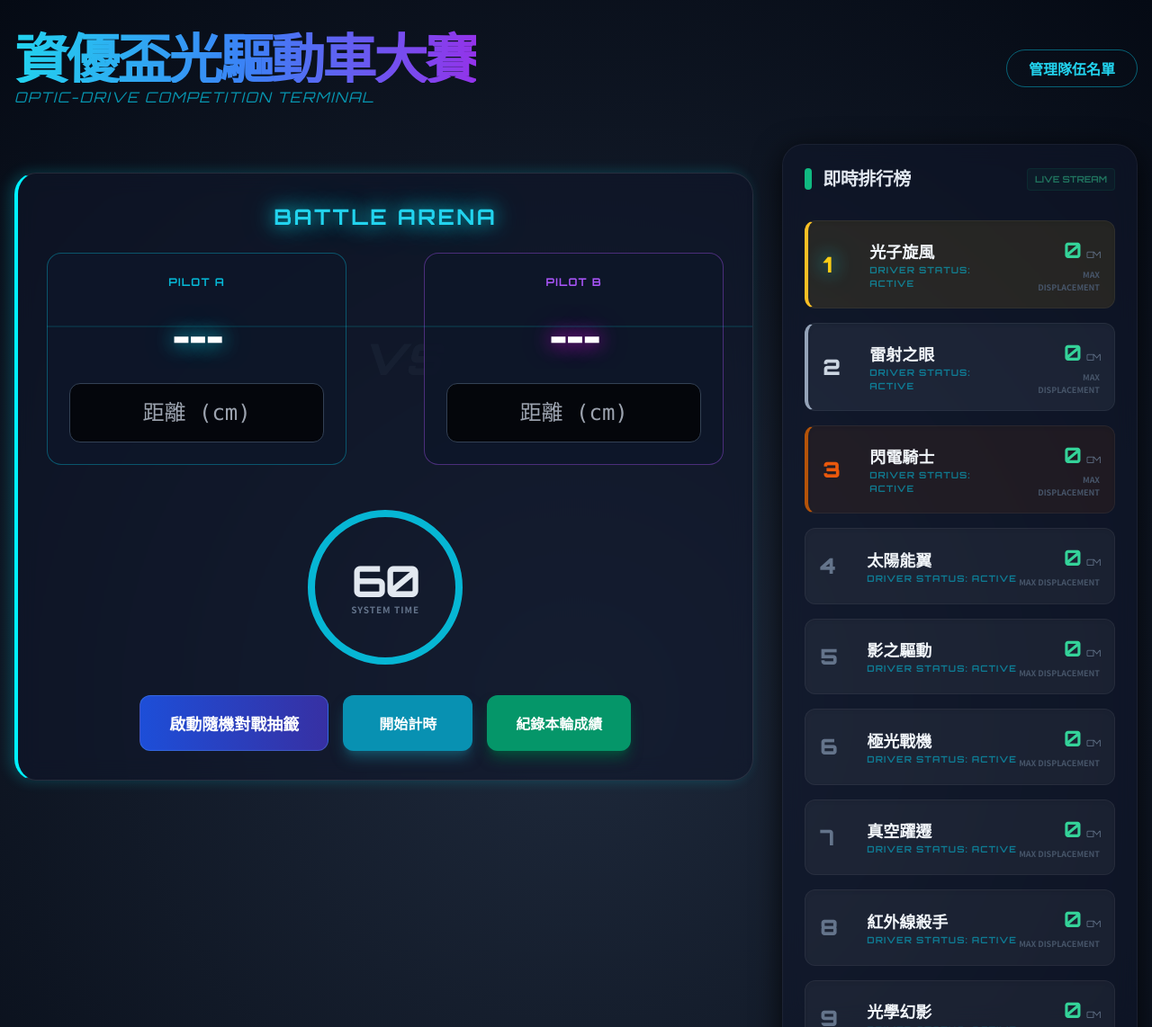
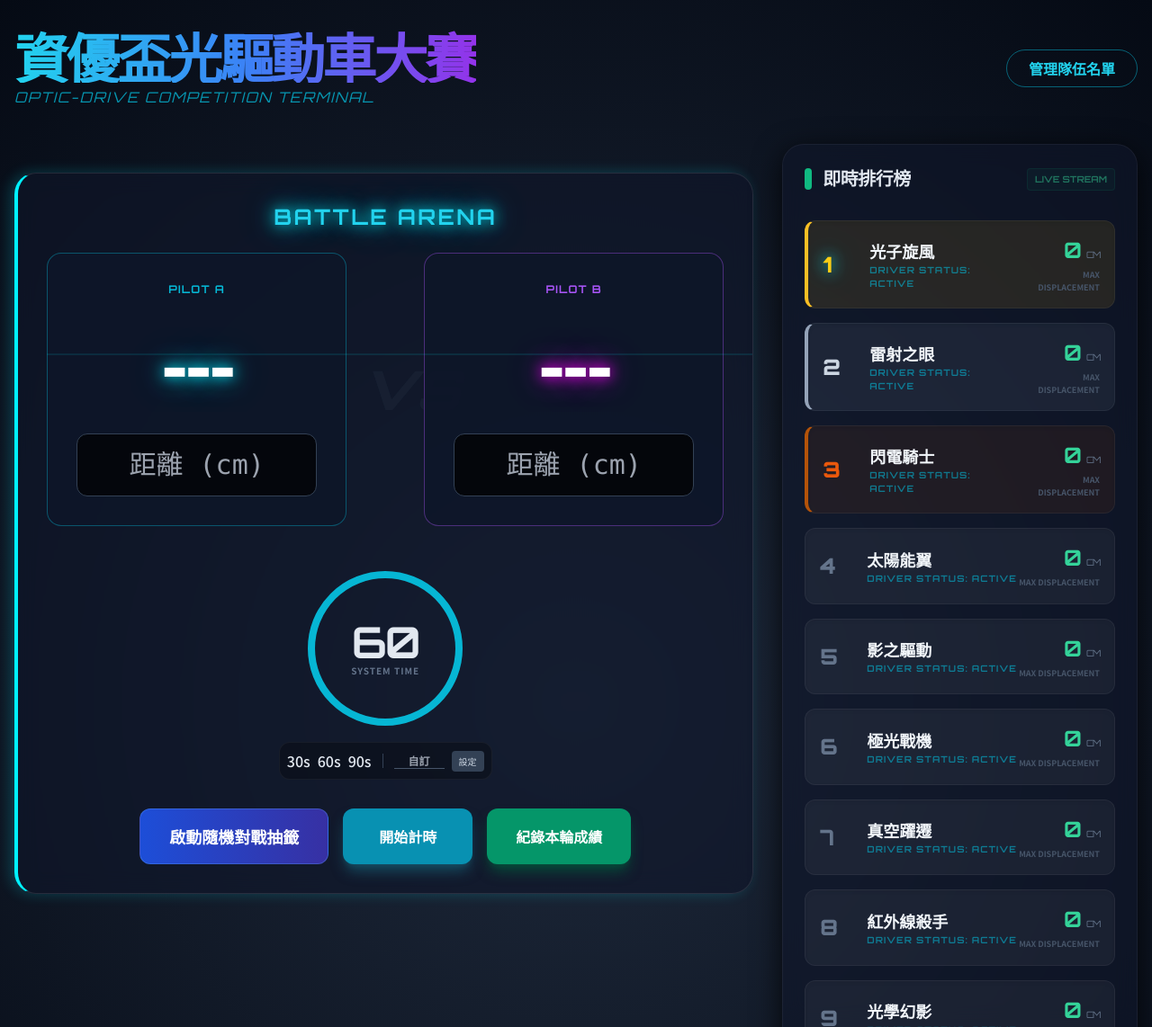
Before and after one commit to mikania0000/PHOTODRIVE, a plain HTML site: page index.html in a window 1280 px wide. Shown: the top 1142 px of the page at 90% size. Drawn offline with nearby package versions, Linux system fonts and the light colour scheme.

Commit message:
index.html

```diff
--- a/index.html
+++ b/index.html
@@ -34,9 +34,9 @@
 
         .neon-border-blue { border-left: 4px solid var(--neon-blue); box-shadow: -5px 0 15px rgba(0, 242, 255, 0.2); }
 
-        /* 加強字體光暈 */
-        .glow-text { text-shadow: 0 0 20px rgba(0, 242, 255, 0.8), 0 0 40px rgba(0, 242, 255, 0.4); }
-        .glow-text-pink { text-shadow: 0 0 20px rgba(255, 0, 255, 0.8), 0 0 40px rgba(255, 0, 255, 0.4); }
+        /* 超強光暈效果 */
+        .glow-text { text-shadow: 0 0 15px rgba(0, 242, 255, 0.9), 0 0 30px rgba(0, 242, 255, 0.6), 0 0 60px rgba(0, 242, 255, 0.3); }
+        .glow-text-pink { text-shadow: 0 0 15px rgba(255, 0, 255, 0.9), 0 0 30px rgba(255, 0, 255, 0.6), 0 0 60px rgba(255, 0, 255, 0.3); }
 
         .timer-circle {
             transition: stroke-dashoffset 0.1s linear;
@@ -44,7 +44,7 @@
 
         /* 滾動動畫效果優化 */
         .slot-machine {
-            height: 5rem; /* 增加高度以容納更大的字 */
+            height: 7rem; /* 再次增加高度以容納更大的字體 */
             overflow: hidden;
             position: relative;
             display: flex;
@@ -53,12 +53,12 @@
         }
         .slot-container {
             transition: transform 0.1s cubic-bezier(0.1, 0.7, 1.0, 0.1);
-            line-height: 5rem;
+            line-height: 7rem;
         }
         .shuffling {
-            filter: blur(4px);
-            opacity: 0.6;
-            transform: scale(0.9);
+            filter: blur(8px);
+            opacity: 0.5;
+            transform: scale(0.85);
         }
 
         .rank-row:nth-child(1) { background: rgba(251, 191, 36, 0.1); border-left: 4px solid #fbbf24; }
@@ -93,11 +93,20 @@
             100% { top: 100%; }
         }
 
-        /* 隊名震撼放大效果 */
+        /* 隊名極限放大效果 */
         .team-name-display {
-            font-size: 3.5rem; /* 大幅增加隊名大小 */
+            font-size: 5rem; /* 提升至 5rem，極具衝擊力 */
             font-weight: 900;
             letter-spacing: -0.05em;
+            line-height: 1;
+        }
+
+        /* 自定義時間按鈕樣式 */
+        .time-btn {
+            @apply px-3 py-1 rounded bg-slate-800 border border-slate-700 text-xs font-bold hover:bg-cyan-900/40 hover:border-cyan-500/50 transition-all;
+        }
+        .time-btn.active {
+            @apply bg-cyan-600 border-cyan-400 text-white shadow-[0_0_10px_rgba(6,182,212,0.5)];
         }
     </style>
 </head>
@@ -155,37 +164,37 @@
 
                     <div class="grid grid-cols-1 md:grid-cols-11 gap-4 items-center mb-12">
                         <!-- Player A -->
-                        <div class="md:col-span-5 text-center p-6 rounded-2xl bg-slate-900/90 border border-cyan-500/40 relative overflow-hidden group">
+                        <div class="md:col-span-5 text-center p-8 rounded-2xl bg-slate-900/90 border border-cyan-500/40 relative overflow-hidden group min-h-[16rem] flex flex-col justify-center">
                             <div class="absolute -inset-1 bg-gradient-to-b from-cyan-500/20 to-transparent opacity-0 group-hover:opacity-100 transition-opacity"></div>
-                            <span class="text-xs tracking-widest text-cyan-500 tech-font block mb-2 uppercase font-bold">Pilot A</span>
-                            <div class="slot-machine mb-4">
+                            <span class="text-xs tracking-widest text-cyan-500 tech-font block mb-4 uppercase font-bold">Pilot A</span>
+                            <div class="slot-machine mb-6">
                                 <div id="p1-slot" class="slot-container team-name-display text-white glow-text">---</div>
                             </div>
                             <div class="relative z-10">
                                 <input type="number" id="p1-score-input" placeholder="距離 (cm)"
-                                    class="w-full bg-black/70 border border-slate-700 rounded-xl py-4 px-4 text-center text-2xl focus:border-cyan-500 focus:outline-none transition-all text-cyan-400 font-mono">
+                                    class="w-full bg-black/70 border border-slate-700 rounded-xl py-4 px-4 text-center text-3xl focus:border-cyan-500 focus:outline-none transition-all text-cyan-400 font-mono">
                             </div>
                         </div>
 
-                        <div class="md:col-span-1 text-center font-black tech-font text-5xl text-slate-800 italic animate-pulse">VS</div>
+                        <div class="md:col-span-1 text-center font-black tech-font text-6xl text-slate-800 italic animate-pulse">VS</div>
 
                         <!-- Player B -->
-                        <div class="md:col-span-5 text-center p-6 rounded-2xl bg-slate-900/90 border border-purple-500/40 relative overflow-hidden group">
+                        <div class="md:col-span-5 text-center p-8 rounded-2xl bg-slate-900/90 border border-purple-500/40 relative overflow-hidden group min-h-[16rem] flex flex-col justify-center">
                             <div class="absolute -inset-1 bg-gradient-to-b from-purple-500/20 to-transparent opacity-0 group-hover:opacity-100 transition-opacity"></div>
-                            <span class="text-xs tracking-widest text-purple-500 tech-font block mb-2 uppercase font-bold">Pilot B</span>
-                            <div class="slot-machine mb-4">
+                            <span class="text-xs tracking-widest text-purple-500 tech-font block mb-4 uppercase font-bold">Pilot B</span>
+                            <div class="slot-machine mb-6">
                                 <div id="p2-slot" class="slot-container team-name-display text-white glow-text-pink">---</div>
                             </div>
                             <div class="relative z-10">
                                 <input type="number" id="p2-score-input" placeholder="距離 (cm)"
-                                    class="w-full bg-black/70 border border-slate-700 rounded-xl py-4 px-4 text-center text-2xl focus:border-purple-500 focus:outline-none transition-all text-purple-400 font-mono">
+                                    class="w-full bg-black/70 border border-slate-700 rounded-xl py-4 px-4 text-center text-3xl focus:border-purple-500 focus:outline-none transition-all text-purple-400 font-mono">
                             </div>
                         </div>
                     </div>
 
                     <!-- 計時器與控制 -->
                     <div class="flex flex-col items-center">
-                        <div class="relative mb-8">
+                        <div class="relative mb-4">
                             <svg class="w-44 h-44 transform -rotate-90">
                                 <circle cx="88" cy="88" r="82" stroke="currentColor" stroke-width="8" fill="transparent" class="text-slate-800" />
                                 <circle id="timer-bar" cx="88" cy="88" r="82" stroke="currentColor" stroke-width="8" fill="transparent"
@@ -194,6 +203,18 @@
                             <div id="timer-display" class="absolute inset-0 flex flex-col items-center justify-center">
                                 <span class="text-5xl font-bold tech-font tracking-tighter" id="seconds-text">60</span>
                                 <span class="text-[10px] text-slate-500 uppercase tracking-widest font-bold">System Time</span>
+                            </div>
+                        </div>
+
+                        <!-- 時間設定區域 -->
+                        <div class="flex items-center gap-2 mb-8 bg-black/30 p-2 rounded-xl border border-white/5">
+                            <button onclick="setBaseTime(30)" class="time-btn" id="t-30">30s</button>
+                            <button onclick="setBaseTime(60)" class="time-btn active" id="t-60">60s</button>
+                            <button onclick="setBaseTime(90)" class="time-btn" id="t-90">90s</button>
+                            <div class="h-4 w-[1px] bg-slate-700 mx-1"></div>
+                            <div class="flex items-center">
+                                <input type="number" id="custom-time-input" placeholder="自訂" class="w-14 bg-transparent border-b border-slate-600 text-center text-xs focus:outline-none focus:border-cyan-500 text-cyan-400 font-bold">
+                                <button onclick="setCustomTime()" class="ml-2 text-[10px] bg-slate-700 hover:bg-slate-600 px-2 py-1 rounded text-slate-300">設定</button>
                             </div>
                         </div>
 
@@ -258,7 +279,8 @@
 
         let currentP1 = null;
         let currentP2 = null;
-        let timerSeconds = 60;
+        let baseSeconds = 60; // 基礎設定時間
+        let timerSeconds = 60; // 目前剩餘時間
         let timerRunning = false;
         let timerInterval = null;
         let isDrawing = false;
@@ -326,7 +348,32 @@
             updateLeaderboard();
         }
 
-        // 抽籤邏輯 - 刺激動畫版 (隊名顯示更震撼)
+        // 時間設定相關
+        function setBaseTime(s) {
+            if (timerRunning) return;
+            baseSeconds = s;
+            resetTimer();
+
+            // 更新 UI 狀態
+            document.querySelectorAll('.time-btn').forEach(btn => btn.classList.remove('active'));
+            const activeBtn = document.getElementById(`t-${s}`);
+            if (activeBtn) activeBtn.classList.add('active');
+
+            notify(`比賽時間設定為 ${s} 秒`);
+        }
+
+        function setCustomTime() {
+            if (timerRunning) return;
+            const custom = parseInt(document.getElementById('custom-time-input').value);
+            if (custom > 0 && custom <= 999) {
+                setBaseTime(custom);
+                document.querySelectorAll('.time-btn').forEach(btn => btn.classList.remove('active'));
+            } else {
+                notify("請輸入有效的秒數 (1-999)");
+            }
+        }
+
+        // 抽籤邏輯
         async function drawMatch() {
             if (timerRunning || isDrawing) return;
             isDrawing = true;
@@ -346,7 +393,7 @@
             const tempP2 = availableTeams[p2Idx];
 
             let count = 0;
-            const maxCycles = 25; // 稍微增加滾動時間增加緊張感
+            const maxCycles = 30; // 增加滾動次數提升緊張感
             const interval = setInterval(() => {
                 p1Slot.innerText = teams[Math.floor(Math.random() * teams.length)].name;
                 p2Slot.innerText = teams[Math.floor(Math.random() * teams.length)].name;
@@ -361,13 +408,13 @@
                     p1Slot.classList.remove('shuffling');
                     p2Slot.classList.remove('shuffling');
 
-                    // 鎖定結果時增加一點縮放效果
-                    p1Slot.style.transform = "scale(1.1)";
-                    p2Slot.style.transform = "scale(1.1)";
+                    // 結束時的視覺反彈效果
+                    p1Slot.style.transform = "scale(1.15)";
+                    p2Slot.style.transform = "scale(1.15)";
                     setTimeout(() => {
                         p1Slot.style.transform = "scale(1)";
                         p2Slot.style.transform = "scale(1)";
-                    }, 200);
+                    }, 300);
 
                     currentP1 = tempP1;
                     currentP2 = tempP2;
@@ -381,7 +428,7 @@
 
                     notify(`對決開始：${currentP1.name} VS ${currentP2.name}`);
                 }
-            }, 70);
+            }, 60);
         }
 
         function toggleTimer() {
@@ -414,7 +461,7 @@
 
         function resetTimer() {
             stopTimer();
-            timerSeconds = 60;
+            timerSeconds = baseSeconds;
             updateTimerDisplay();
             document.getElementById('timer-control-btn').innerText = "開始計時";
         }
@@ -422,7 +469,7 @@
         function updateTimerDisplay() {
             document.getElementById('seconds-text').innerText = timerSeconds;
             const bar = document.getElementById('timer-bar');
-            const offset = 515 - (timerSeconds / 60) * 515;
+            const offset = 515 - (timerSeconds / baseSeconds) * 515;
             bar.style.strokeDashoffset = offset;
         }
 
```
